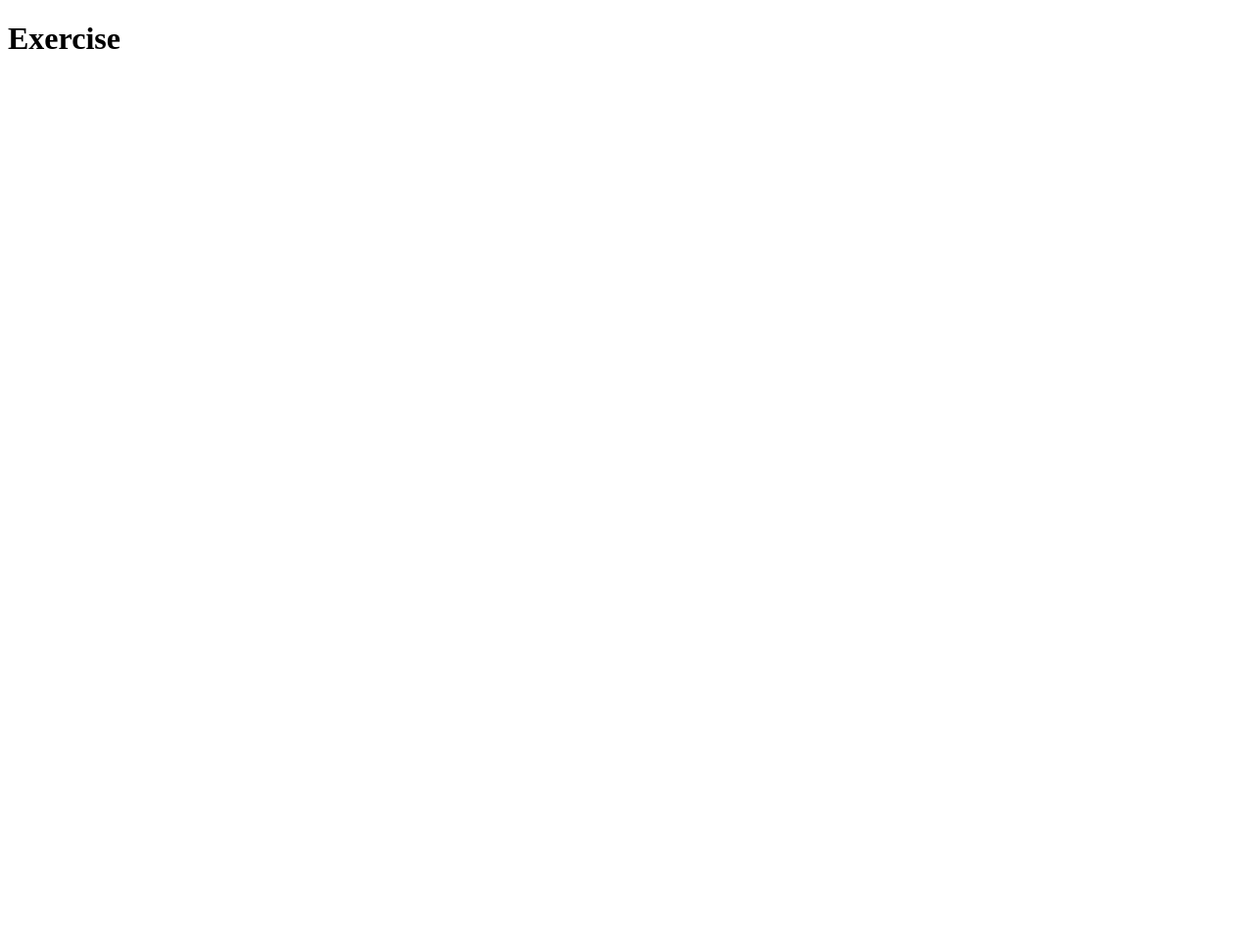
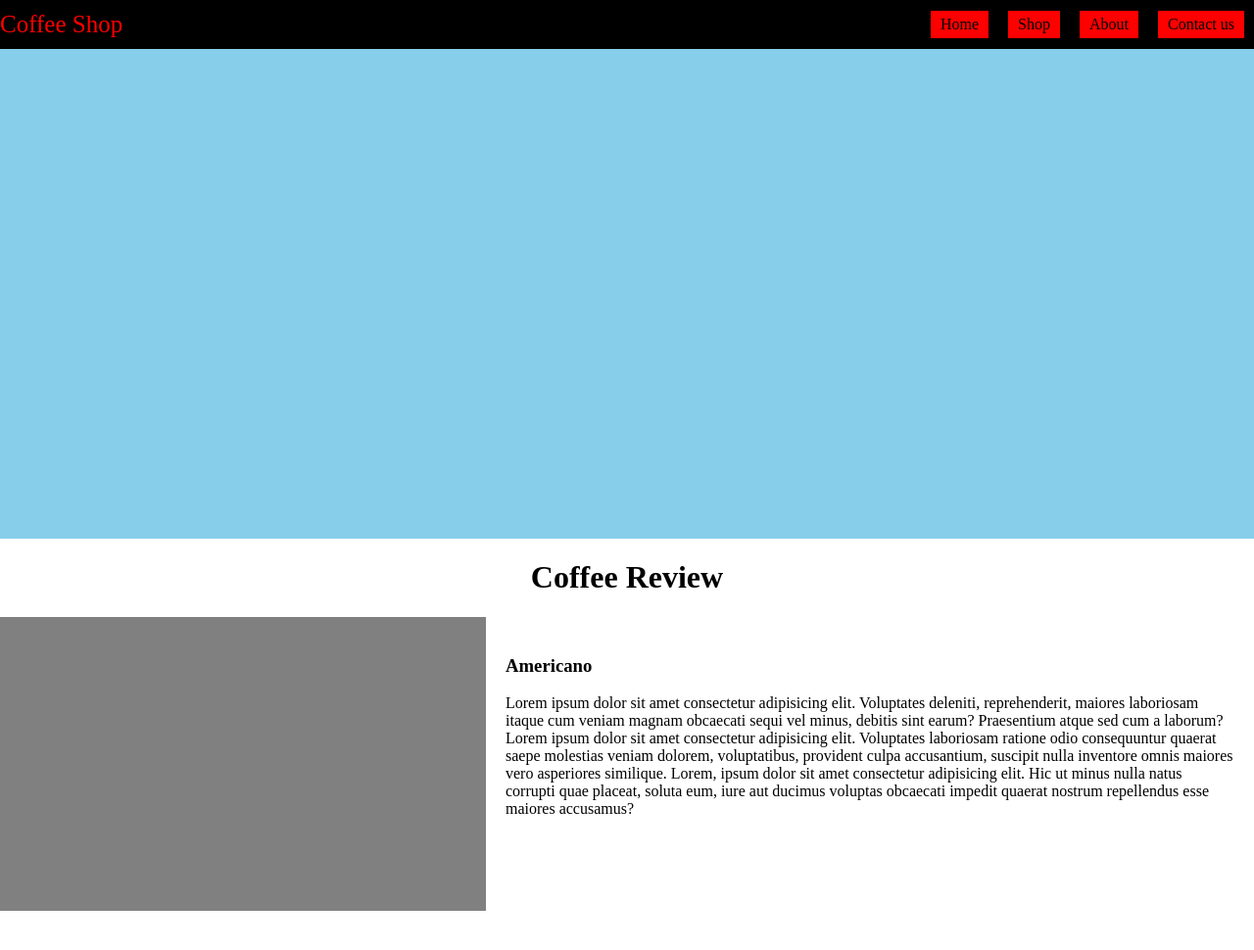
Before and after one commit to SattPaingDtn/htmlexercise.github.io, a plain HTML site: page index.html in a window 1280 px wide. Shown: the whole page at 98% size. Before the commit the page ends 800 px from the top, so only its background shows below. Drawn offline with Linux system fonts and the light colour scheme.

Commit message:
Thired Commit

```diff
--- a/index.html
+++ b/index.html
@@ -5,8 +5,92 @@
     <meta http-equiv="X-UA-Compatible" content="IE=edge">
     <meta name="viewport" content="width=device-width, initial-scale=1.0">
     <title>Html Exercise</title>
+    <style>
+        body{
+            margin: 0;
+            padding: 0;
+        }
+        .navbar{
+            height: 50px;
+            display: flex;
+            background-color: black;
+        }
+        .left{
+            width: 50%;
+            display: flex;
+            justify-content: left;
+            align-items: center;
+            font-size: 25px;
+            color: red;
+        }
+        .right{
+            width: 50%;
+            display: flex;
+            align-items: center;
+            justify-content: right;
+        }
+        .nav-list{
+            display: flex;
+        }
+        .nav-item{
+            background-color: red;
+            padding: 5px 10px;
+            margin: 0px 10px;
+        }
+        .nav-item a{
+            text-decoration: none;
+            color: black;
+        }
+        .hero{
+            height: 500px;
+            background-color: skyblue;
+        }
+        .about-coffee{
+            height: 300px;
+            display: flex;
+        }
+        .image-box{
+            width: 40%;
+            background-color: grey;
+            height: 300px;
+        }
+        .text-box{
+            width: 60%;
+            height: 300px;
+            padding: 20px;
+        }
+    </style>
 </head>
 <body>
-    <h1>Exercise</h1>
+    <div class="navbar">
+        <div class="left">Coffee Shop</div>
+        <div class="right">
+            <div class="nav-list">
+                <div class="nav-item">
+                    <a href="#">Home</a>
+                </div>
+                <div class="nav-item">
+                    <a href="#">Shop</a>
+                </div>
+                <div class="nav-item">
+                    <a href="#">About</a>
+                </div>
+                <div class="nav-item">
+                    <a href="#">Contact us</a>
+                </div>
+            </div>
+        </div>
+    </div>
+    <div class="hero"></div>
+    <div class="content">
+        <h1 style="text-align: center;">Coffee Review</h1>
+        <div class="about-coffee">
+            <div class="image-box"></div>
+            <div class="text-box">
+                <h3>Americano</h3>
+                <p>Lorem ipsum dolor sit amet consectetur adipisicing elit. Voluptates deleniti, reprehenderit, maiores laboriosam itaque cum veniam magnam obcaecati sequi vel minus, debitis sint earum? Praesentium atque sed cum a laborum? Lorem ipsum dolor sit amet consectetur adipisicing elit. Voluptates laboriosam ratione odio consequuntur quaerat saepe molestias veniam dolorem, voluptatibus, provident culpa accusantium, suscipit nulla inventore omnis maiores vero asperiores similique. Lorem, ipsum dolor sit amet consectetur adipisicing elit. Hic ut minus nulla natus corrupti quae placeat, soluta eum, iure aut ducimus voluptas obcaecati impedit quaerat nostrum repellendus esse maiores accusamus?</p>
+            </div>
+        </div>
+    </div>
 </body>
 </html>
```
